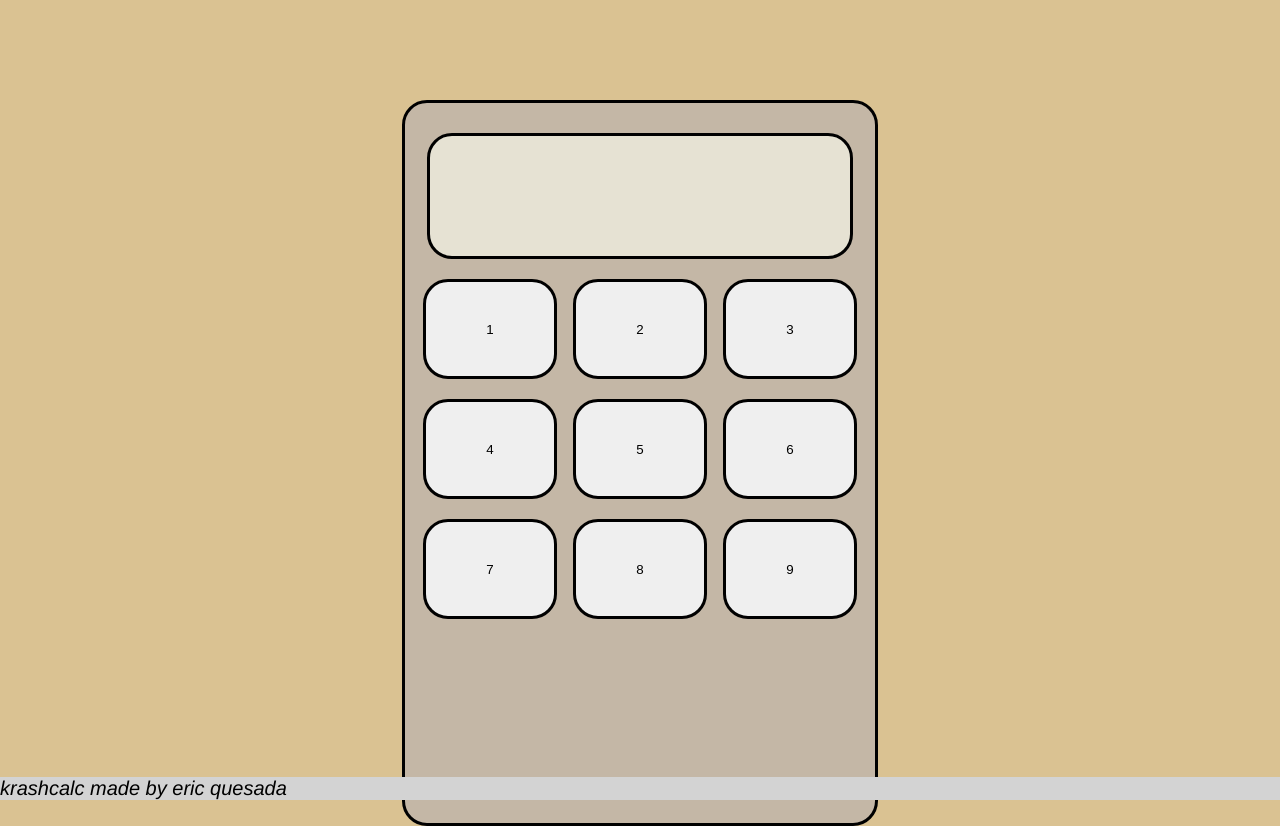
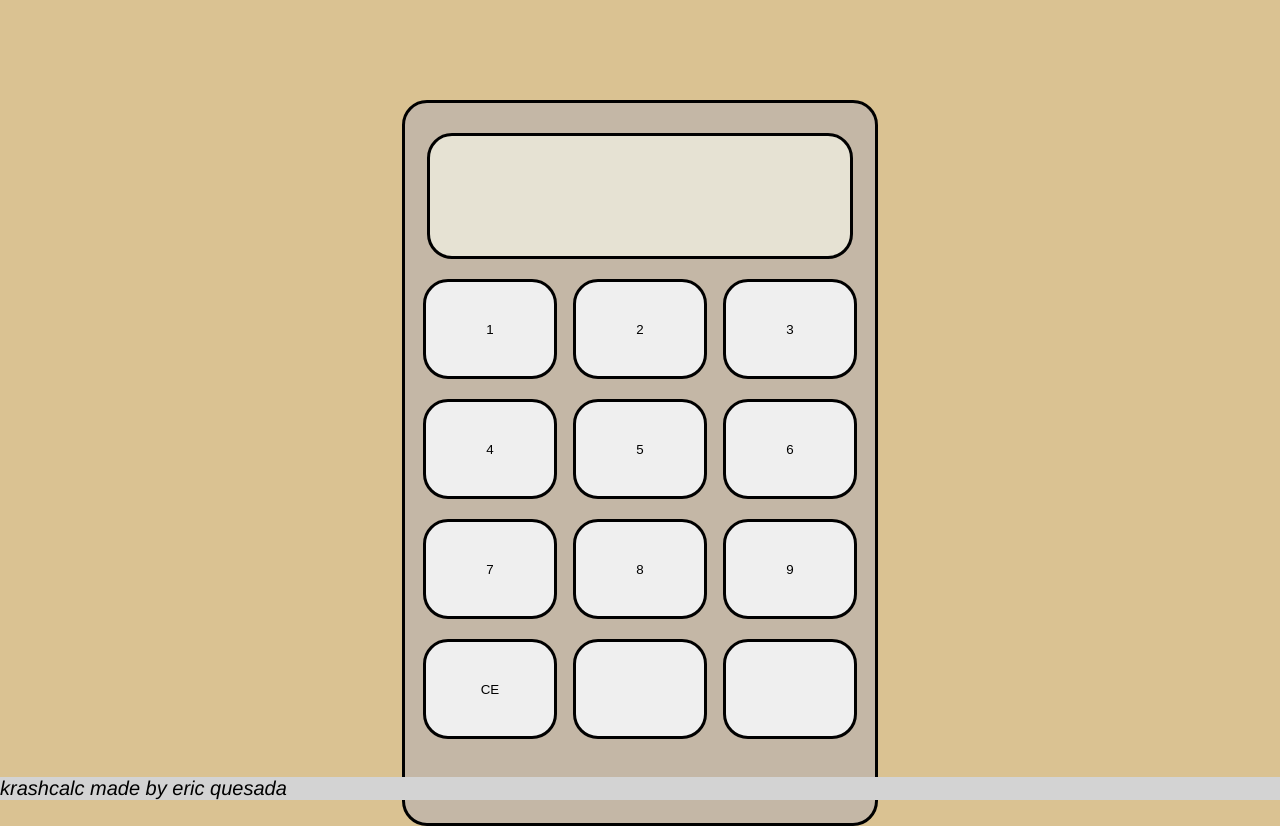
Before and after one commit to krashLanded/krashCalc, a plain HTML site: page index.html in a window 1280 px wide. Drawn offline with Linux system fonts and the light colour scheme.

Commit message:
add row 4

```diff
--- a/index.html
+++ b/index.html
@@ -28,6 +28,11 @@
             <button class='eight number'>8</button>
             <button class='nine number'>9</button>
         </div>
+        <div class='rowFour'>
+            <button class='CE operator'>CE</button>
+            <button class='operator'></button>
+            <button class='operator'></button>
+        </div>
 
 
 
```
